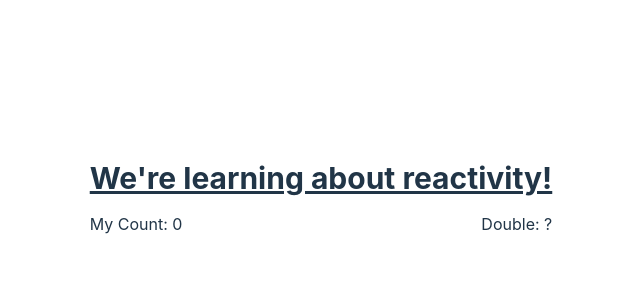
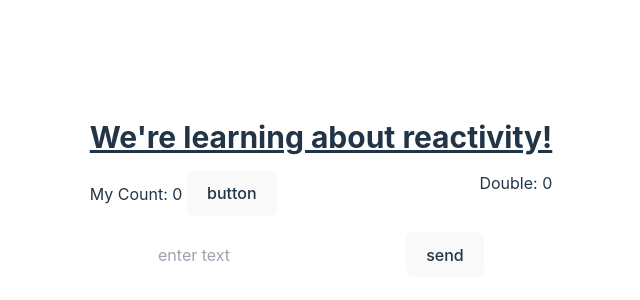
Before and after one commit to ashleymoogle/wkshpxlnt, a Vue app: page / in a window 1280 px wide. Shown: the part 202-502 px from the top of the page, without its empty margins (319-959 px from the left). Built offline with nearby package versions, Linux system fonts and the light colour scheme.

Commit message:
first steps with vue 3

```diff
--- a/src/App.vue
+++ b/src/App.vue
@@ -1,9 +1,11 @@
 <script setup lang="ts">
   import Home from './components/Home.vue';
+  import ToDoList from "./components/ToDoList.vue";
 </script>
 
 <template>
   <div>
     <home />
+    <to-do-list />
   </div>
 </template>
--- a/src/components/Home.vue
+++ b/src/components/Home.vue
@@ -1,7 +1,9 @@
 <script setup lang="ts">
-import { ref } from 'vue'
 
-const count = ref(0)
+import useCount from "../composables/useCount";
+
+const {count, incrementCount, countDouble, countDeux} = useCount()
+
 </script>
 
 <template>
@@ -11,9 +13,10 @@ const count = ref(0)
   <div class="content">
     <div>
       My Count: {{ count }}
+      <button @click="incrementCount">button</button>
     </div>
     <div>
-      Double: ?
+      Double: {{ countDouble }}
     </div>
   </div>
 </template>
--- /dev/null
+++ b/src/components/ToDoList.vue
@@ -0,0 +1,62 @@
+<script lang="ts">
+import {defineComponent, ref, onMounted} from "vue";
+
+interface ToDo {
+  done: boolean
+  title: string
+}
+
+export default defineComponent({
+  name: "ToDoList",
+  props: {
+
+  },
+  setup() {
+    const toDos = ref<ToDo[]>([])
+
+    const title = ref('')
+
+    const addToDo = () => {
+      const toDo:ToDo = {
+        'title': title.value,
+        'done': false,
+      }
+
+      toDos.value.push(toDo)
+
+      title.value = ''
+    }
+
+    const changeStatus = (index:number) => {
+      toDos.value[index].done = !toDos.value[index].done
+    }
+
+    onMounted(() => {
+
+    })
+
+    return {
+      toDos, title, addToDo, changeStatus
+    }
+
+  }
+})
+</script>
+
+<template>
+  <ul>
+    <li v-for="(toDo, index) in toDos" :key="index">{{toDo.title}} - done: {{toDo.done}}
+      <input type="checkbox" @click="changeStatus(index)">
+<!--      <input type="checkbox" v-model="toDo.done">-->
+    </li>
+  </ul>
+
+  <div class="mt-4">
+    <input type="text" v-model="title" placeholder="enter text">
+    <button @click="addToDo">send</button>
+  </div>
+</template>
+
+<style scoped>
+
+</style>
--- /dev/null
+++ b/src/composables/useCount.ts
@@ -0,0 +1,22 @@
+import Vue, { ref, computed, reactive} from 'vue'
+
+export default function () {
+
+    // const db = reactive([])
+    const count = ref(0)
+    let countDeux = 2
+
+    const incrementCount = () => {
+        countDeux++
+        console.log(count)
+        count.value++
+    }
+
+    const countDouble = computed(() => {
+        return count.value * 2
+    })
+
+    return {
+        count, incrementCount, countDouble, countDeux
+    }
+}
```
